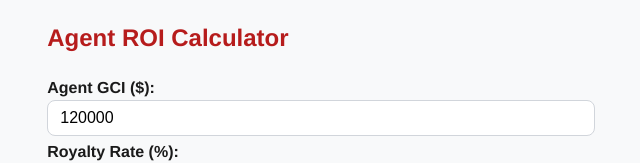
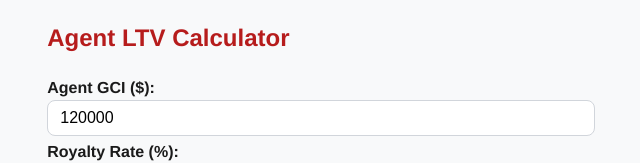
Before and after one commit to Napoleonrlp/agentltvrlp, a React (Vite) app: page / in a window 1280 px wide. Shown: the top 163 px of the page, without its empty margins (332-972 px from the left). Built offline with nearby package versions, Linux system fonts and the light colour scheme.

Commit message:
Update App.tsx

```diff
--- a/src/App.tsx
+++ b/src/App.tsx
@@ -1,6 +1,6 @@
 import { useState } from 'react';
 
-export default function AgentROICalculator() {
+export default function AgentLTVCalculator() {
   const [gci, setGCI] = useState(120000);
   const [royaltyRate, setRoyaltyRate] = useState(1);
   const [royaltyCap, setRoyaltyCap] = useState(1525);
@@ -33,7 +33,7 @@ export default function AgentROICalculator() {
 
   return (
     <div className="p-4 max-w-xl mx-auto space-y-4 text-[var(--rlp-dark)] bg-[var(--rlp-light)] font-sans">
-      <h2 className="text-2xl font-bold text-[var(--rlp-red)]">Agent ROI Calculator</h2>
+      <h2 className="text-2xl font-bold text-[var(--rlp-red)]">Agent LTV Calculator</h2>
 
       <div className="space-y-2">
         <label className="block">Agent GCI ($):
```
